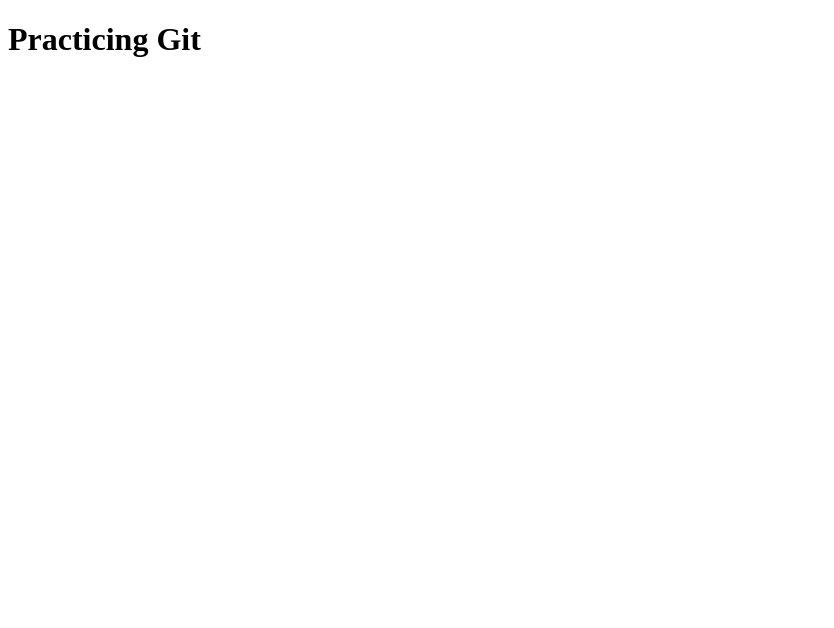
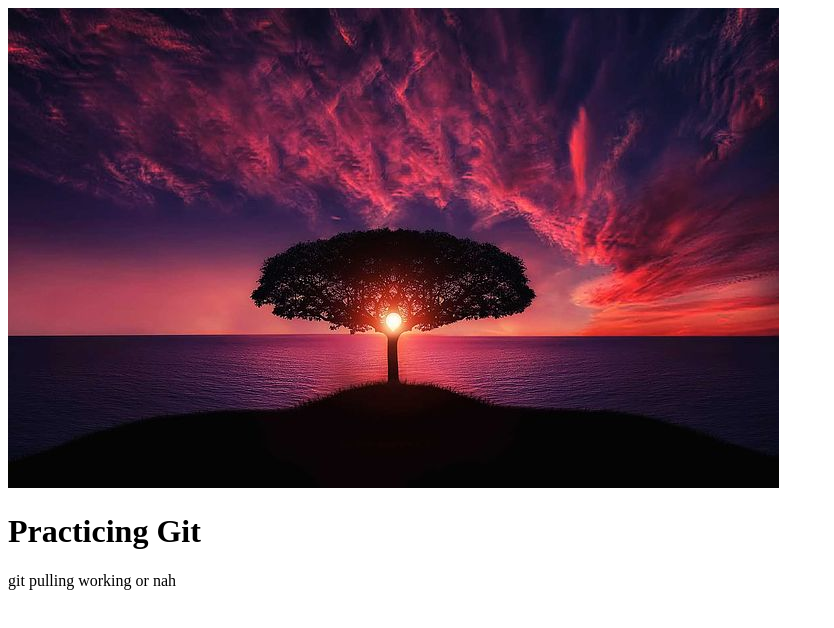
Before and after one commit to Ryan7557/practice_code, a plain HTML site: page index.html in a window 1280 px wide. Shown: the whole page, without its empty margins (0-834 px from the left). Drawn offline with Linux system fonts and the light colour scheme.

Commit message:
added image

```diff
--- a/index.html
+++ b/index.html
@@ -7,6 +7,8 @@
     <title>Document</title>
 </head>
 <body>
+    <img src="practice.webp" alt="">
    <h1>Practicing Git</h1>
+   <p>git pulling working or nah</p>
 </body>
 </html>
```
Also changed, not shown: practice.webp (added).
